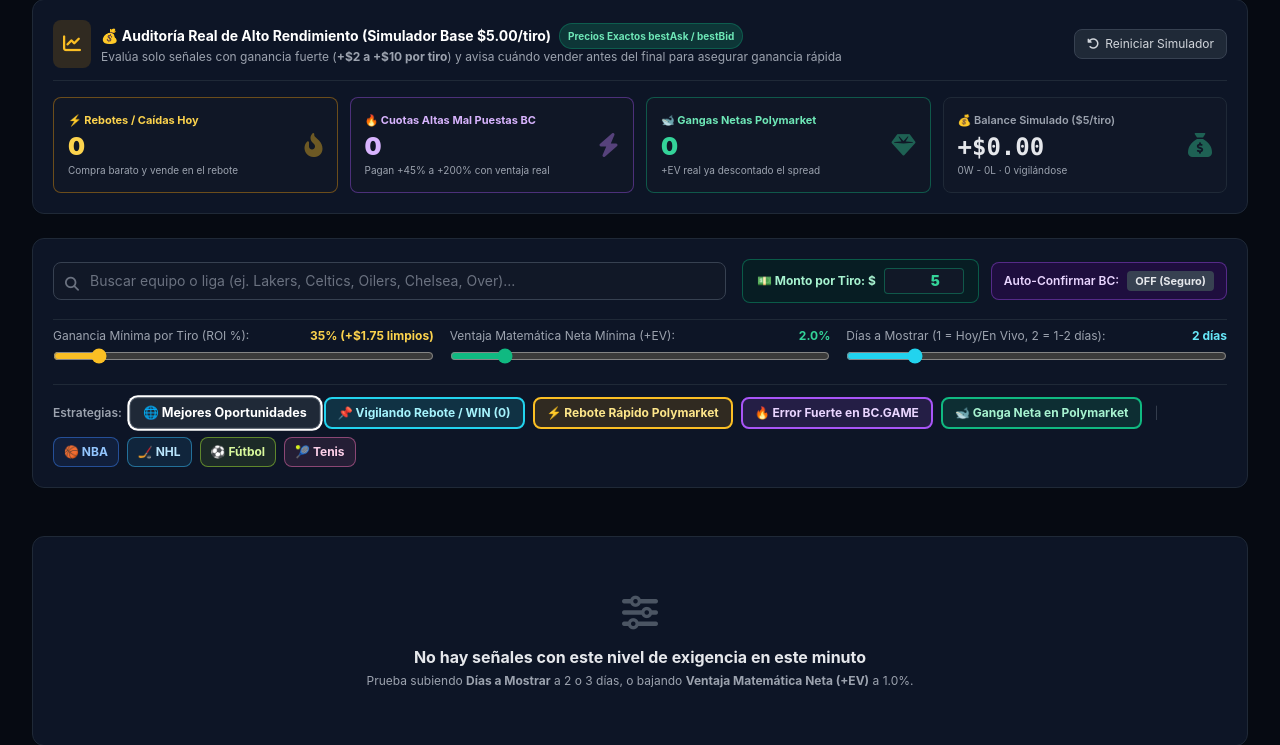
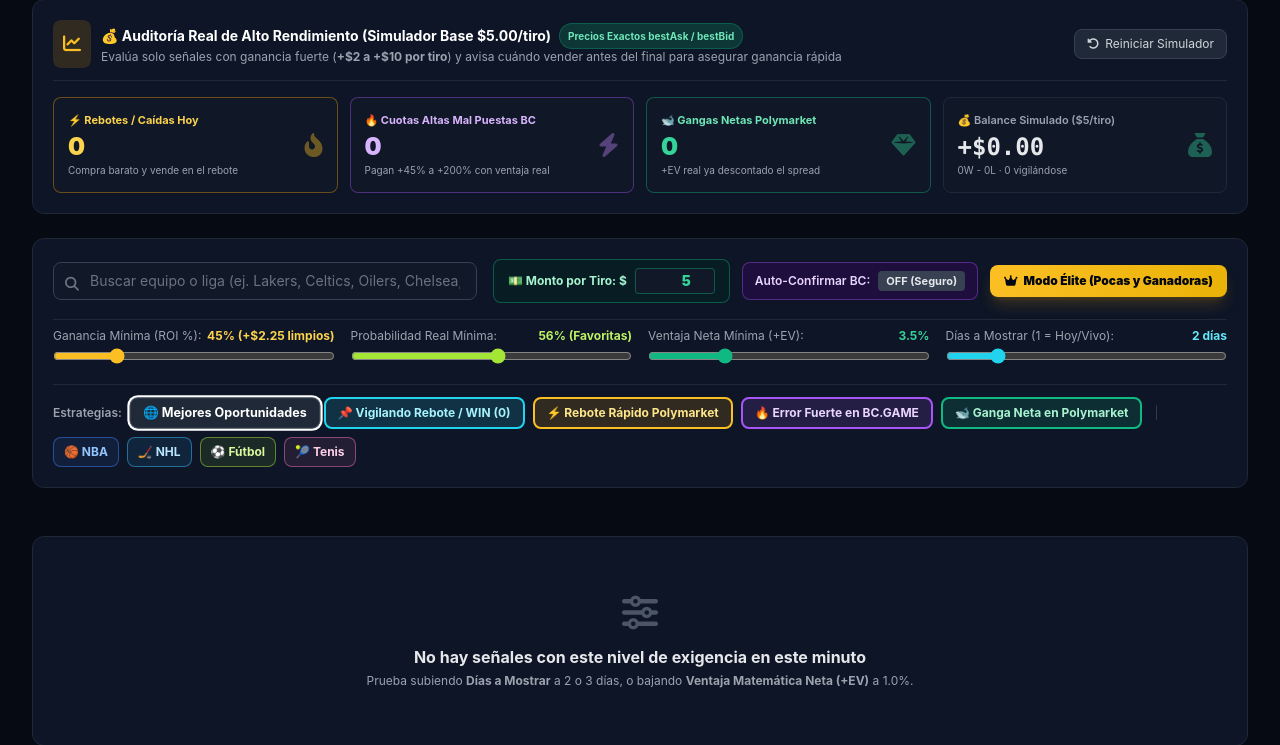
Before and after one commit to liquiloop/polymarket-assistant, a Flask app: page / in a window 1280 px wide. Shown: the part 98-843 px from the top of the page. Run offline with Flask 3, Linux system fonts and the light colour scheme; data that the repository does not hold is empty; some libraries are stand-ins or nearby versions.

Commit message:
Add 1-click Modo Elite (High WinRate + High Payout) & block late-game dying rebounds

```diff
--- a/templates/index.html
+++ b/templates/index.html
@@ -131,30 +131,42 @@
               OFF (Seguro)
             </button>
           </div>
+
+          <button onclick="aplicarPresetEliteGanador()" class="px-3.5 py-2 rounded-lg bg-gradient-to-r from-amber-400 to-yellow-500 hover:from-amber-300 hover:to-yellow-400 text-gray-950 font-black text-xs flex items-center gap-1.5 shadow-lg shadow-amber-500/20 transition cursor-pointer" title="Configura automáticamente la Zona de Oro: pocas jugadas, buen pago (+45%+) y alta probabilidad real (>=56%)">
+            <i class="fa-solid fa-crown"></i> Modo Élite (Pocas y Ganadoras)
+          </button>
         </div>
       </div>
 
-      <!-- SLIDERS ENFOCADOS EN RENTABILIDAD REAL -->
-      <div class="grid grid-cols-1 sm:grid-cols-3 gap-4 pt-2 border-t border-gray-800 text-xs">
+      <!-- SLIDERS ENFOCADOS EN RENTABILIDAD REAL + PROBABILIDAD GANADORA -->
+      <div class="grid grid-cols-1 sm:grid-cols-2 lg:grid-cols-4 gap-4 pt-2 border-t border-gray-800 text-xs">
         <div>
           <div class="flex justify-between text-gray-400 mb-1">
-            <span>Ganancia Mínima por Tiro (ROI %):</span>
-            <span class="font-bold text-amber-300" id="val-roi">35% (+$1.75 por cada $5)</span>
+            <span>Ganancia Mínima (ROI %):</span>
+            <span class="font-bold text-amber-300" id="val-roi">45% (+$2.25)</span>
           </div>
-          <input type="range" id="slider-roi" min="25" max="120" step="5" value="35" oninput="actualizarSlidersUI(); renderizarTarjetas();" onchange="guardarFiltros();" class="w-full accent-amber-400 cursor-pointer" />
+          <input type="range" id="slider-roi" min="25" max="120" step="5" value="45" oninput="actualizarSlidersUI(); renderizarTarjetas();" onchange="guardarFiltros();" class="w-full accent-amber-400 cursor-pointer" />
         </div>
 
         <div>
           <div class="flex justify-between text-gray-400 mb-1">
-            <span>Ventaja Matemática Neta Mínima (+EV):</span>
-            <span class="font-bold text-emerald-400" id="val-ev">2.0%</span>
+            <span>Probabilidad Real Mínima:</span>
+            <span class="font-bold text-lime-300" id="val-prob-min">56% (Favoritas)</span>
           </div>
-          <input type="range" id="slider-ev" min="0.5" max="12" step="0.5" value="2.0" oninput="actualizarSlidersUI(); renderizarTarjetas();" onchange="guardarFiltros();" class="w-full accent-emerald-500 cursor-pointer" />
+          <input type="range" id="slider-prob-min" min="35" max="75" step="1" value="56" oninput="actualizarSlidersUI(); renderizarTarjetas();" onchange="guardarFiltros();" class="w-full accent-lime-400 cursor-pointer" />
         </div>
 
         <div>
           <div class="flex justify-between text-gray-400 mb-1">
-            <span>Días a Mostrar (1 = Hoy/En Vivo, 2 = 1-2 días):</span>
+            <span>Ventaja Neta Mínima (+EV):</span>
+            <span class="font-bold text-emerald-400" id="val-ev">3.5%</span>
+          </div>
+          <input type="range" id="slider-ev" min="0.5" max="12" step="0.5" value="3.5" oninput="actualizarSlidersUI(); renderizarTarjetas();" onchange="guardarFiltros();" class="w-full accent-emerald-500 cursor-pointer" />
+        </div>
+
+        <div>
+          <div class="flex justify-between text-gray-400 mb-1">
+            <span>Días a Mostrar (1 = Hoy/Vivo):</span>
             <span class="font-bold text-cyan-300" id="val-dias">2 días</span>
           </div>
           <input type="range" id="slider-dias" min="1" max="7" step="1" value="2" oninput="actualizarSlidersUI(); renderizarTarjetas();" onchange="guardarFiltros(); escanearAlpha(false);" class="w-full accent-cyan-400 cursor-pointer" />
@@ -260,13 +272,26 @@
     }
 
     function actualizarSlidersUI() {
-      const roi = parseInt(document.getElementById('slider-roi').value, 10) || 35;
+      const roi = parseInt(document.getElementById('slider-roi').value, 10) || 45;
+      const probMin = parseInt(document.getElementById('slider-prob-min').value, 10) || 56;
       const inv = parseFloat(document.getElementById('input-inversion').value) || 5;
       const ganMin = ((inv * roi) / 100).toFixed(2);
       document.getElementById('val-roi').innerText = `${roi}% (+$${ganMin} limpios)`;
+      document.getElementById('val-prob-min').innerText = `${probMin}% ${probMin >= 55 ? '(Favoritas)' : ''}`;
       document.getElementById('val-ev').innerText = parseFloat(document.getElementById('slider-ev').value).toFixed(1) + '%';
       const d = parseInt(document.getElementById('slider-dias').value, 10) || 2;
       document.getElementById('val-dias').innerText = d === 1 ? '1 día (Hoy / En Vivo)' : `${d} días`;
+    }
+
+    function aplicarPresetEliteGanador() {
+      document.getElementById('slider-roi').value = '45';
+      document.getElementById('slider-prob-min').value = '56';
+      document.getElementById('slider-ev').value = '3.5';
+      document.getElementById('slider-dias').value = '2';
+      seleccionarFiltro('todos');
+      actualizarSlidersUI();
+      guardarFiltros();
+      escanearAlpha(false);
     }
 
     function toggleAutoConfirmBC() {
@@ -296,8 +321,9 @@
 
     function guardarFiltros() {
       try {
-        localStorage.setItem('polyedge_alpha_filtros_v1', JSON.stringify({
+        localStorage.setItem('polyedge_alpha_filtros_v2', JSON.stringify({
           roi: document.getElementById('slider-roi').value,
+          probMin: document.getElementById('slider-prob-min').value,
           ev: document.getElementById('slider-ev').value,
           dias: document.getElementById('slider-dias').value,
           inv: document.getElementById('input-inversion').value,
@@ -310,10 +336,11 @@
 
     function cargarFiltros() {
       try {
-        const raw = localStorage.getItem('polyedge_alpha_filtros_v1');
+        const raw = localStorage.getItem('polyedge_alpha_filtros_v2');
         if (raw) {
           const s = JSON.parse(raw);
           if (s.roi !== undefined) document.getElementById('slider-roi').value = s.roi;
+          if (s.probMin !== undefined) document.getElementById('slider-prob-min').value = s.probMin;
           if (s.ev !== undefined) document.getElementById('slider-ev').value = s.ev;
           if (s.dias !== undefined) document.getElementById('slider-dias').value = s.dias;
           if (s.inv !== undefined) document.getElementById('input-inversion').value = s.inv;
@@ -582,22 +609,56 @@
           const marcadorVivo = esVivo && sc.home_score !== undefined ? `${sc.home_score} - ${sc.away_score}` : '';
 
           // ===================================================================
-          // DETECTOR A: ⚡ REBOTE RÁPIDO EN POLYMARKET (CAÍDA BRUSCA DE FAVORITO / LÍNEA SÓLIDA)
+          // DETECTOR A: ⚡ REBOTE SEGURO (PROHIBIDO EN FINAL DE PARTIDO — SOLO CAÍDAS CON VALOR REAL CONFIRMADO EN BC)
           // ===================================================================
+          const minsTranscurridosVivo = esVivo && pm.event_ts > 0 ? ((Date.now() / 1000) - pm.event_ts) / 60.0 : 0;
+          // Prohibir "cuchillos cayendo" al final del juego: si está en vivo solo permitir en los primeros 40 min reales desde el arranque!
+          const enVentanaTempranaSegura = !esVivo || (minsTranscurridosVivo >= 0 && minsTranscurridosVivo <= 42);
+
+          if (matchBC && enVentanaTempranaSegura) {
+            // Confirmar con BC.GAME que la probabilidad limpia real SIGA SIENDO ALTA (no una apuesta ya perdida!)
+            const mktsCheck = matchBC.markets || {};
             for (let idx = 0; idx < 2; idx++) {
               const askReal = asks[idx];
               const bidReal = bids[idx];
               const drop1h = chg1h[idx] || 0;
               const drop1d = chg1d[idx] || 0;
               const peorCaida = Math.min(drop1h, drop1d);
+              const precioPrevio = askReal - peorCaida;
 
-            // Precio antes de la caída era sólido (>=52¢) y cayó al menos -7¢ (ej. de 65¢ cayó a 48¢ por pánico)
-            const precioPrevio = askReal - peorCaida;
-            if (askReal >= 0.28 && askReal <= 0.68 && peorCaida <= -0.07 && precioPrevio >= 0.52) {
-              const metaVenta = Math.min(parseFloat((askReal + Math.max(Math.abs(peorCaida) * 0.68, 0.12)).toFixed(2)), 0.85);
+              // Exigir caída moderada (-6¢ a -22¢, nunca desplomes de -50¢ de partidos perdidos) y precio actual >= 46¢
+              if (askReal >= 0.46 && askReal <= 0.68 && peorCaida <= -0.06 && peorCaida >= -0.24 && precioPrevio >= 0.56) {
+                // Verificar que en BC.GAME siga teniendo probabilidad real > askReal + 2%
+                let pBcConfirma = 0;
+                if (pm.es_ou && typeof pm.linea_ou === 'number') {
+                  const mt = pm.deporte === 'nba' ? '225' : '18';
+                  const obj = (mktsCheck[mt] || {})[`total=${pm.linea_ou}`];
+                  if (obj && obj['12'] && obj['13']) {
+                    const ko = parseFloat(obj['12'].k || 0), ku = parseFloat(obj['13'].k || 0);
+                    if (ko > 1 && ku > 1) {
+                      const kMio = idx === 0 ? ko : ku;
+                      pBcConfirma = (1.0 / kMio) / ((1.0 / ko) + (1.0 / ku));
+                    }
+                  }
+                } else if (!pm.es_ou && ['nba', 'nhl', 'tenis'].includes(pm.deporte)) {
+                  const mt = pm.deporte === 'nba' ? '219' : (pm.deporte === 'nhl' ? '406' : '186');
+                  const obj = (mktsCheck[mt] || {})[''];
+                  if (obj && obj['4'] && obj['5']) {
+                    const kh = parseFloat(obj['4'].k || 0), ka = parseFloat(obj['5'].k || 0);
+                    if (kh > 1 && ka > 1) {
+                      const k0 = ordenInvertido ? ka : kh;
+                      const k1 = ordenInvertido ? kh : ka;
+                      const kMio = idx === 0 ? k0 : k1;
+                      pBcConfirma = (1.0 / kMio) / ((1.0 / k0) + (1.0 / k1));
+                    }
+                  }
+                }
+
+                if (pBcConfirma < askReal + 0.02 || pBcConfirma < 0.52) continue;
+
+                const metaVenta = Math.min(parseFloat((Math.max(pBcConfirma + 0.05, askReal * 1.26)).toFixed(2)), 0.85);
                 const roiRebotePct = ((metaVenta / askReal) - 1.0) * 100;
                 const roiFinalPct = ((1.0 / askReal) - 1.0) * 100;
-              if (roiRebotePct >= 24) {
                 const esOU = pm.es_ou;
                 const sideStr = esOU ? (idx === 0 ? 'OVER' : 'UNDER') : 'ML';
                 const labelJugada = esOU ? `${nombresPoly[idx]} ${pm.linea_ou}` : `Gana ${nombresPoly[idx]}`;
@@ -624,11 +685,12 @@
                   centavosAsk: parseFloat((askReal * 100).toFixed(1)),
                   precioPrevioCents: Math.round(precioPrevio * 100),
                   caidaCents: Math.round(Math.abs(peorCaida) * 100),
+                  probRealPct: parseFloat((pBcConfirma * 100).toFixed(1)),
                   metaVentaPrice: metaVenta,
                   metaVentaCents: Math.round(metaVenta * 100),
                   roiOperacionPct: parseFloat(roiRebotePct.toFixed(1)),
                   roiFinalPct: parseFloat(roiFinalPct.toFixed(1)),
-                  edgePct: parseFloat((Math.abs(peorCaida) * 65).toFixed(1)),
+                  edgePct: parseFloat((((pBcConfirma / askReal) - 1.0) * 100).toFixed(2)),
                   linkPoly: pm.link
                 });
               }
@@ -882,8 +944,9 @@
       const noResults = document.getElementById('no-results');
       const query = (document.getElementById('filtro-texto').value || '').toLowerCase().trim();
       const inv = Math.max(parseFloat(document.getElementById('input-inversion').value) || 5, 0.5);
-      const minRoi = parseFloat(document.getElementById('slider-roi').value) || 35;
-      const minEv = parseFloat(document.getElementById('slider-ev').value) || 2.0;
+      const minRoi = parseFloat(document.getElementById('slider-roi').value) || 45;
+      const minProbReal = parseFloat(document.getElementById('slider-prob-min').value) || 56;
+      const minEv = parseFloat(document.getElementById('slider-ev').value) || 3.5;
       const maxDias = parseFloat(document.getElementById('slider-dias').value) || 2;
 
       const combinada = [];
@@ -897,8 +960,9 @@
 
         if (!fij) {
           if (o.daysLeft > (maxDias + 0.15)) return false;
+          if ((o.probRealPct || 50) < minProbReal) return false;
           if (o.roiOperacionPct < minRoi && o.categoriaAlpha !== 'rebote') return false;
-          if (o.edgePct < minEv && o.categoriaAlpha !== 'rebote') return false;
+          if (o.edgePct < minEv) return false;
         }
 
         if (filtroActivo === 'rebote' && o.categoriaAlpha !== 'rebote') return false;
```
Lines whose indentation alone changed are shown as unchanged.
